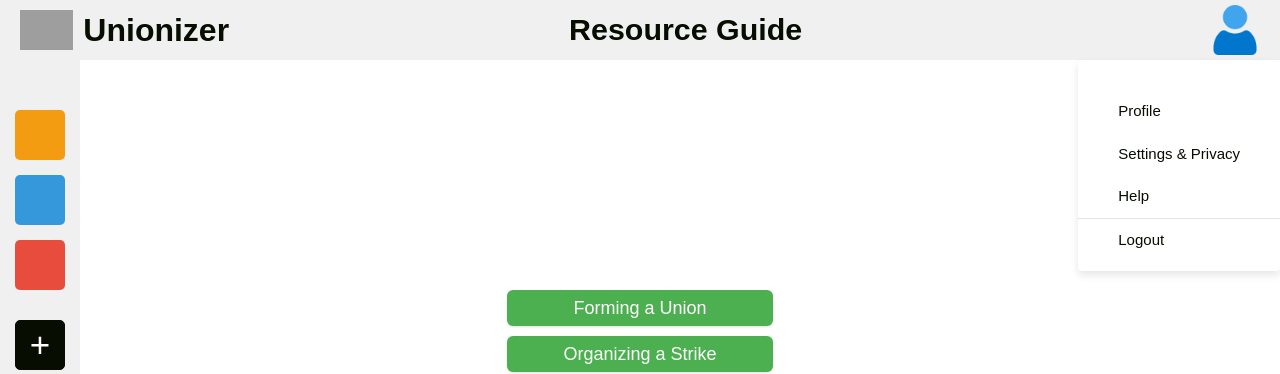
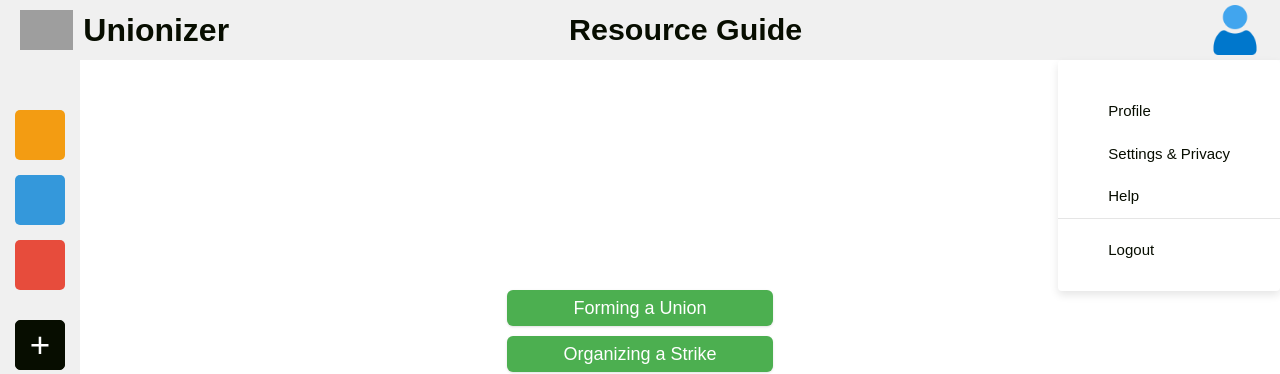
Before and after one commit to xiaogavin-dev/Workplace-Unionizer, a Next.js app: page /resources in a window 1280 px wide. Both pictures are taken after a click on the element 1235 px from the left and 30 px from the top of the page. Shown: the top 374 px of the page. Built offline with nearby package versions, Linux system fonts and the light colour scheme; no server answers; grey boxes are pictures that could not be loaded.

Commit message:
slight changes to css

```diff
--- a/src/components/horizontal-navbar/horizontal-navbar.css
+++ b/src/components/horizontal-navbar/horizontal-navbar.css
@@ -64,9 +64,13 @@
 }
 
 .dropdown-menu li {
-    padding: 10px 40px;
     cursor: pointer;
     color: var(--foreground);
+    padding: 10px;
+}
+
+.dropdown-button {
+    padding: 10px 40px;
 }
 
 .dropdown-menu li:hover {
--- a/src/components/horizontal-navbar/horizontal-navbar.tsx
+++ b/src/components/horizontal-navbar/horizontal-navbar.tsx
@@ -60,17 +60,17 @@ const HorizontalNavbar: React.FC<HorizontalNavbarProps> = ({ pageName }) => {
                                 </span>
                             </li>
                             <li>
-                                <a href="/profile">Profile</a>
+                                <a className="dropdown-button" href="/profile">Profile</a>
                             </li>
                             <li>
-                                <a href="/settings">Settings & Privacy</a>
+                                <a className="dropdown-button" href="/settings">Settings & Privacy</a>
                             </li>
                             <li>
-                                <a href="/help">Help</a>
+                                <a className="dropdown-button" href="/help">Help</a>
                             </li>
                             <hr />
                             <li>
-                                <button onClick={handleSignOut} className="dropdown-logout-button">
+                                <button onClick={handleSignOut} className="dropdown-button">
                                     Logout
                                 </button>
                             </li>
```
